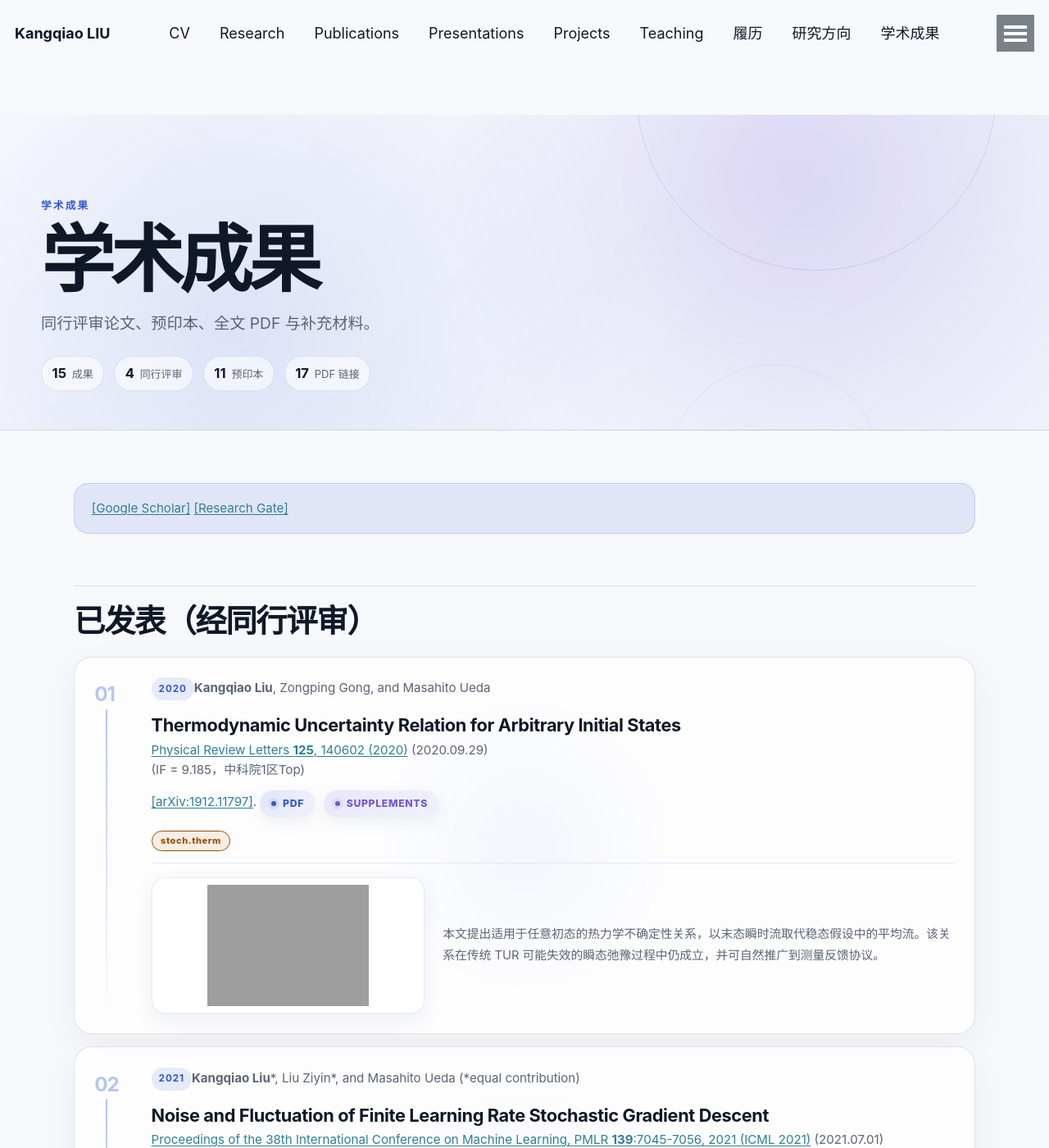
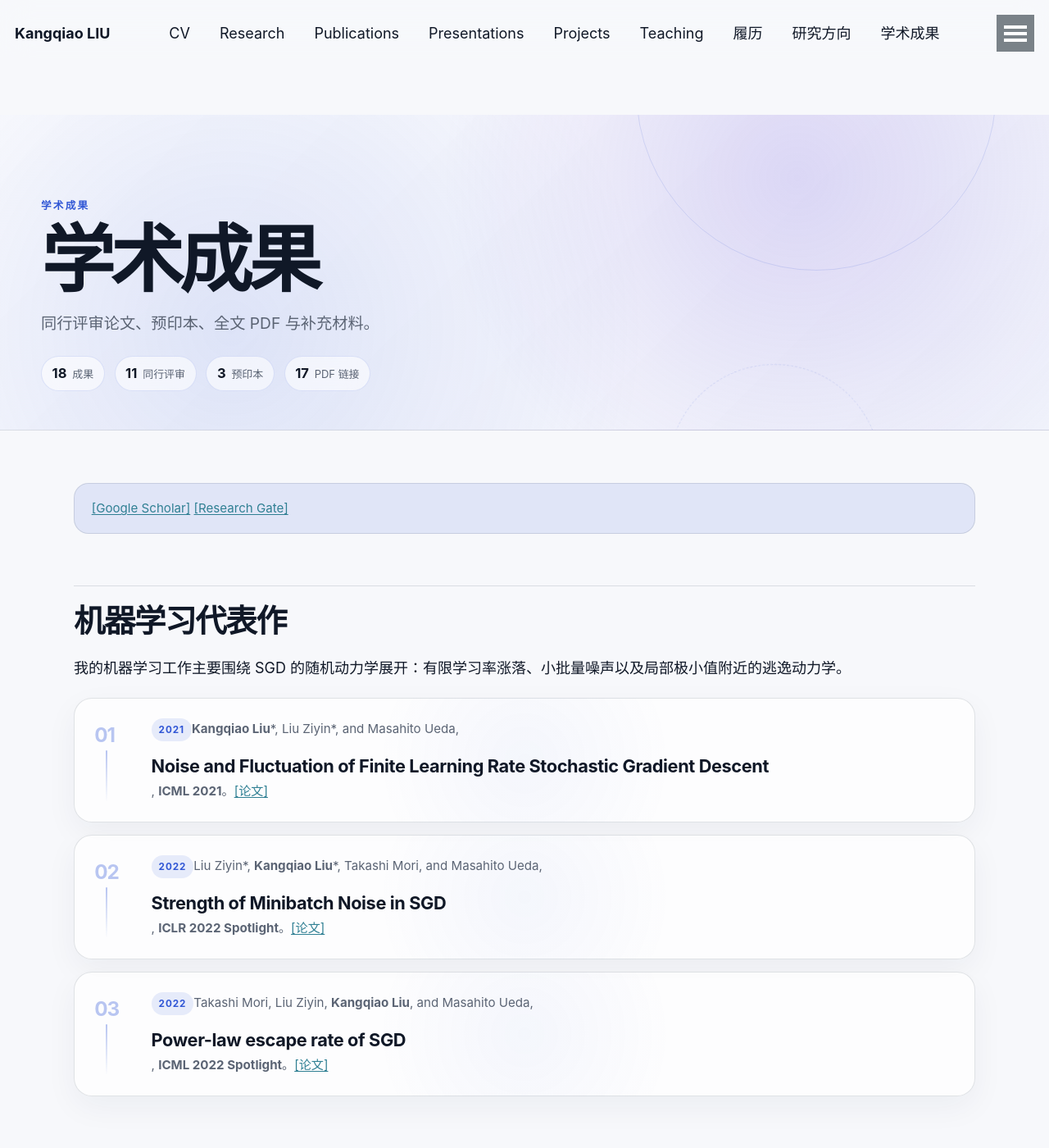
Before and after one commit to KangqiaoLiu/KangqiaoLiu.github.io, a Jekyll site: the page built from _pages/publications_zh.md, in a window 1280 px wide and 1400 px high. Shown: the whole window at 82% size. Built offline with Jekyll 4.4.1, drawn with Linux system fonts in a browser that asks for light colours; grey boxes are pictures that could not be loaded.

Commit message:
突出机器学习代表作

```diff
--- a/_pages/publications_zh.md
+++ b/_pages/publications_zh.md
@@ -11,6 +11,13 @@
 
 [[Google Scholar]](https://scholar.google.com/citations?user=utIJkHcAAAAJ&hl=en)
 [[Research Gate]](https://www.researchgate.net/profile/Kangqiao-Liu)
+
+## **机器学习代表作**
+我的机器学习工作主要围绕 SGD 的随机动力学展开：有限学习率涨落、小批量噪声以及局部极小值附近的逃逸动力学。
+
+1. **Kangqiao Liu**\*, Liu Ziyin\*, and Masahito Ueda, *Noise and Fluctuation of Finite Learning Rate Stochastic Gradient Descent*, **ICML 2021**。[[论文]](http://proceedings.mlr.press/v139/liu21ad.html)
+2. Liu Ziyin\*, **Kangqiao Liu**\*, Takashi Mori, and Masahito Ueda, *Strength of Minibatch Noise in SGD*, **ICLR 2022 Spotlight**。[[论文]](https://openreview.net/forum?id=uorVGbWV5sw)
+3. Takashi Mori, Liu Ziyin, **Kangqiao Liu**, and Masahito Ueda, *Power-law escape rate of SGD*, **ICML 2022 Spotlight**。[[论文]](https://proceedings.mlr.press/v162/mori22a.html)
 
 ## **已发表（经同行评审）**
 1. **Kangqiao Liu**, Zongping Gong, and Masahito Ueda<br />
```
